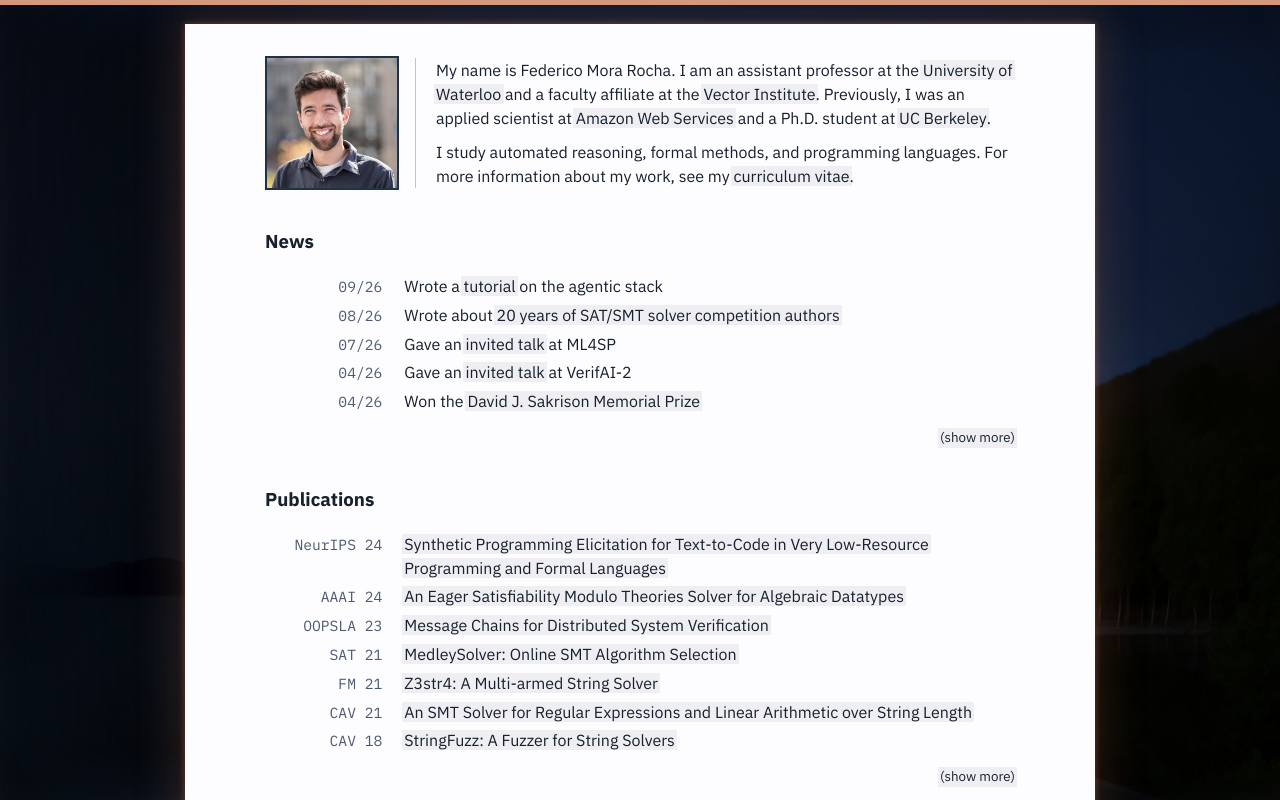
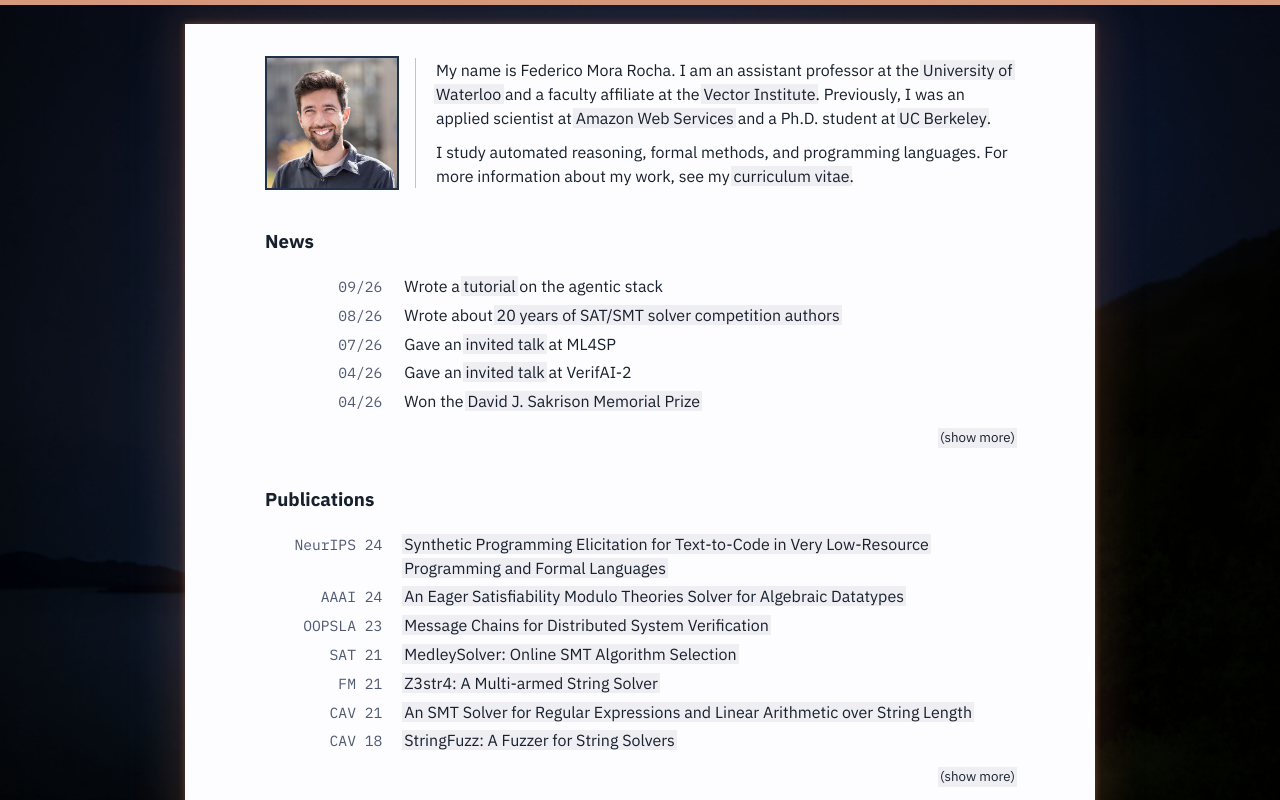
Before and after one commit to FedericoAureliano/FedericoAureliano.github.io, a plain HTML site: page docs/index.html in a window 1280 px wide. Shown: the top 800 px of the page. Drawn offline with Linux system fonts and the light colour scheme; a web font is replaced by a local one.

Commit message:
fix README and blur issue

```diff
--- a/docs/style/index.css
+++ b/docs/style/index.css
@@ -1,40 +1,18 @@
 /* Index page layout (loaded after main.css). */
 
-/* The whole lake photo is shown behind the page, scaled to fit the window
-   (::after). Any space it leaves is filled by a heavily blurred, darker copy
-   stretched to cover the window (::before), so the edges fade into matching
-   colours. Fixed pseudo-elements (rather than background-attachment: fixed)
-   keep the photo still on iOS too. */
-html::before,
-html::after {
+/* The lake photo covers the window behind the page. A fixed pseudo-element
+   (rather than background-attachment: fixed) keeps it still on iOS too. */
+html::before {
     content: "";
     position: fixed;
+    inset: 0;
     z-index: -1;
     background: url("../images/background.jpg") center / cover no-repeat;
 }
 
-html::before {
-    /* Extend past the window so the blur doesn't fade at its edges. */
-    inset: -80px;
-    background-color: var(--tone5);
-    filter: blur(40px) brightness(0.8);
-}
-
-html::after {
-    /* The photo's own shape (5423x2810, so width/height = 1.9299), centered,
-       at --zoom times the largest size that fits the window. */
-    --zoom: 1.25;
-    inset: 0;
-    margin: auto;
-    width: calc(var(--zoom) * min(100vw, 192.99vh));
-    height: calc(var(--zoom) * min(51.82vw, 100vh));
-    /* Fade the photo's edges into the blurred fill. */
-    --fade-x: linear-gradient(to right, transparent, #000 8%, #000 92%, transparent);
-    --fade-y: linear-gradient(to bottom, transparent, #000 8%, #000 92%, transparent);
-    -webkit-mask-image: var(--fade-x), var(--fade-y);
-    -webkit-mask-composite: source-in;
-    mask-image: var(--fade-x), var(--fade-y);
-    mask-composite: intersect;
+/* The page colour behind the photo, seen only when Safari overscrolls. */
+html {
+    background-color: #0b1220;
 }
 
 /* The page glows softly orange out into the photo. */
@@ -45,9 +23,12 @@ body {
 }
 
 /* Without the card (small screens), the page is plain. */
-@media (max-width: 840px) {
-    html::before,
-    html::after {
+@media (max-width: 840px), print {
+    html {
+        background-color: var(--paper);
+    }
+
+    html::before {
         display: none;
     }
 }
```
Also changed, not shown: 2 other files.
